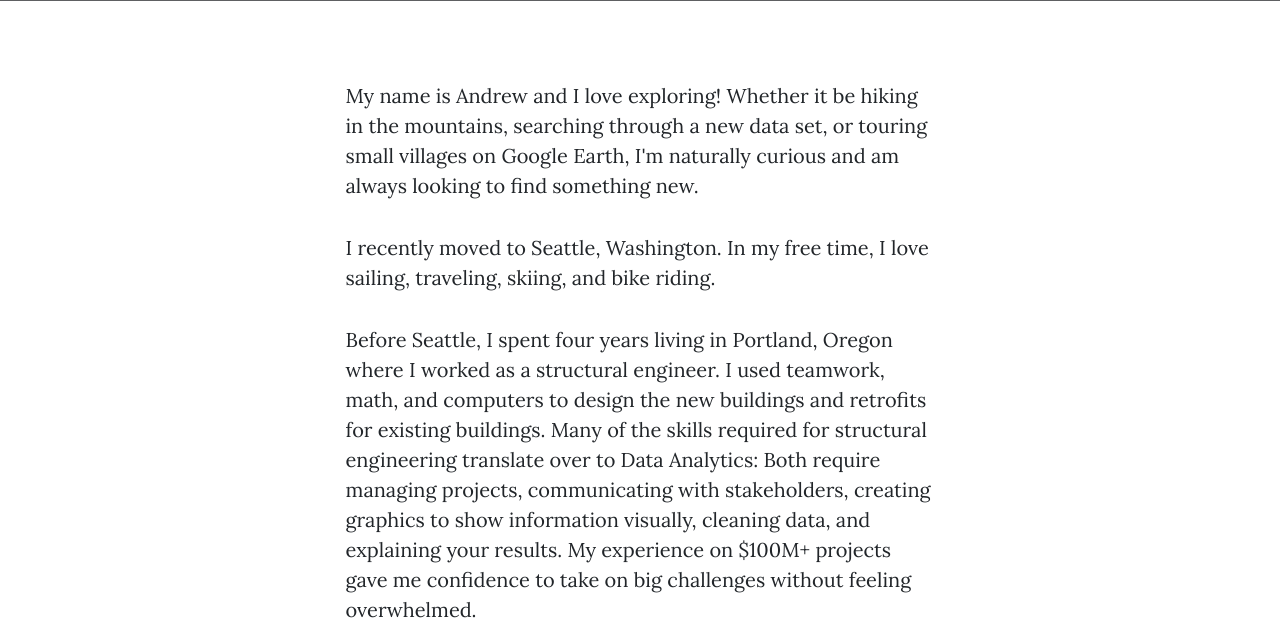
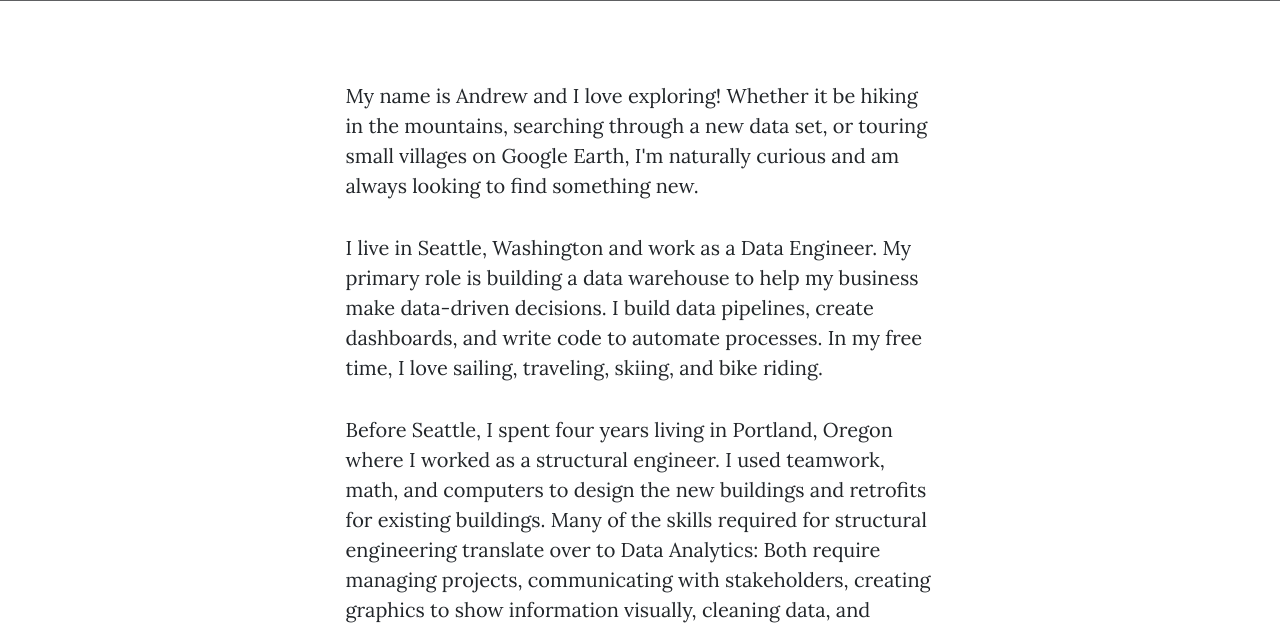
Before and after one commit to aclozovoy/FlaskPortfolio, a Flask app: page /about in a window 1280 px wide. Shown: the part 531-1154 px from the top of the page. Run offline with Flask 2, Linux system fonts and the light colour scheme; some libraries are stand-ins or nearby versions; grey boxes are pictures that could not be loaded.

Commit message:
Update bio

```diff
--- a/templates/about.html
+++ b/templates/about.html
@@ -26,7 +26,9 @@
                     I'm naturally curious and am always looking to find something new.
                 </p>
                 <p>
-                    I recently moved to Seattle, Washington.
+                    I live in Seattle, Washington and work as a Data Engineer.
+                    My primary role is building a data warehouse to help my business make data-driven decisions.
+                    I build data pipelines, create dashboards, and write code to automate processes.
                     In my free time, I love sailing, traveling, skiing, and bike riding.
                 </p>
                 <p>
```
